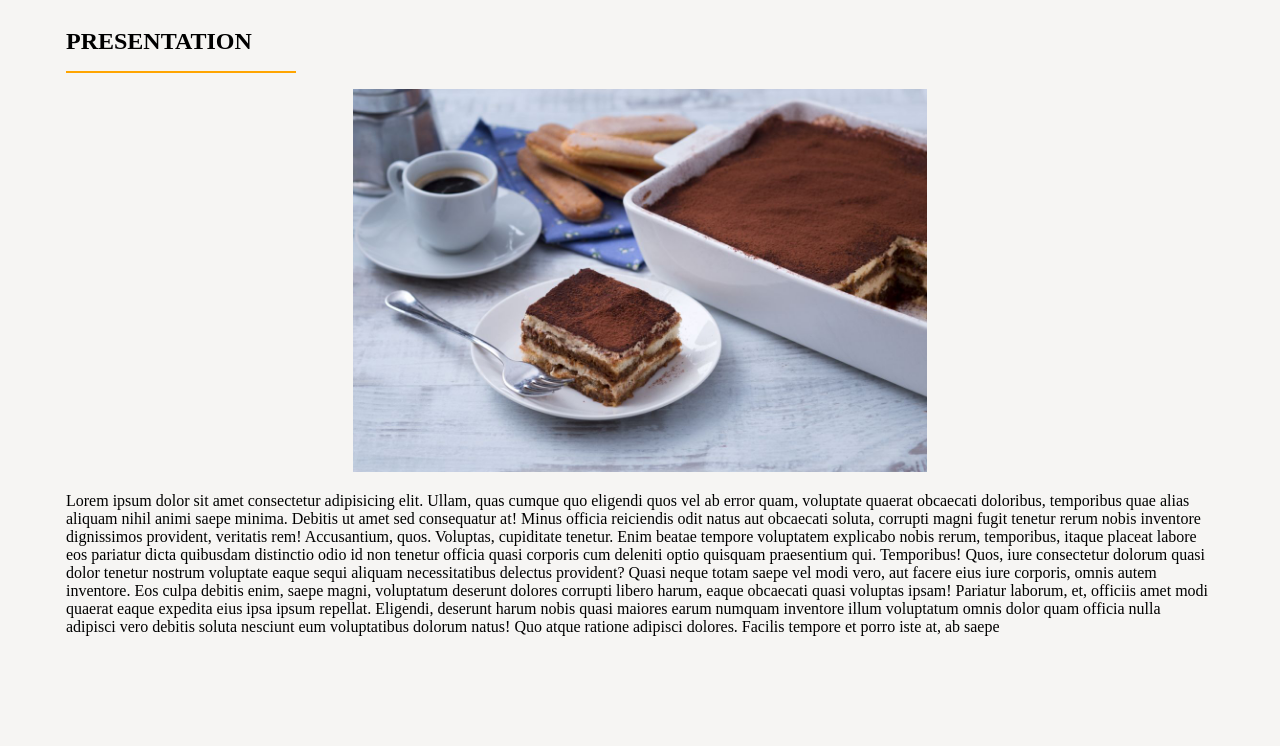
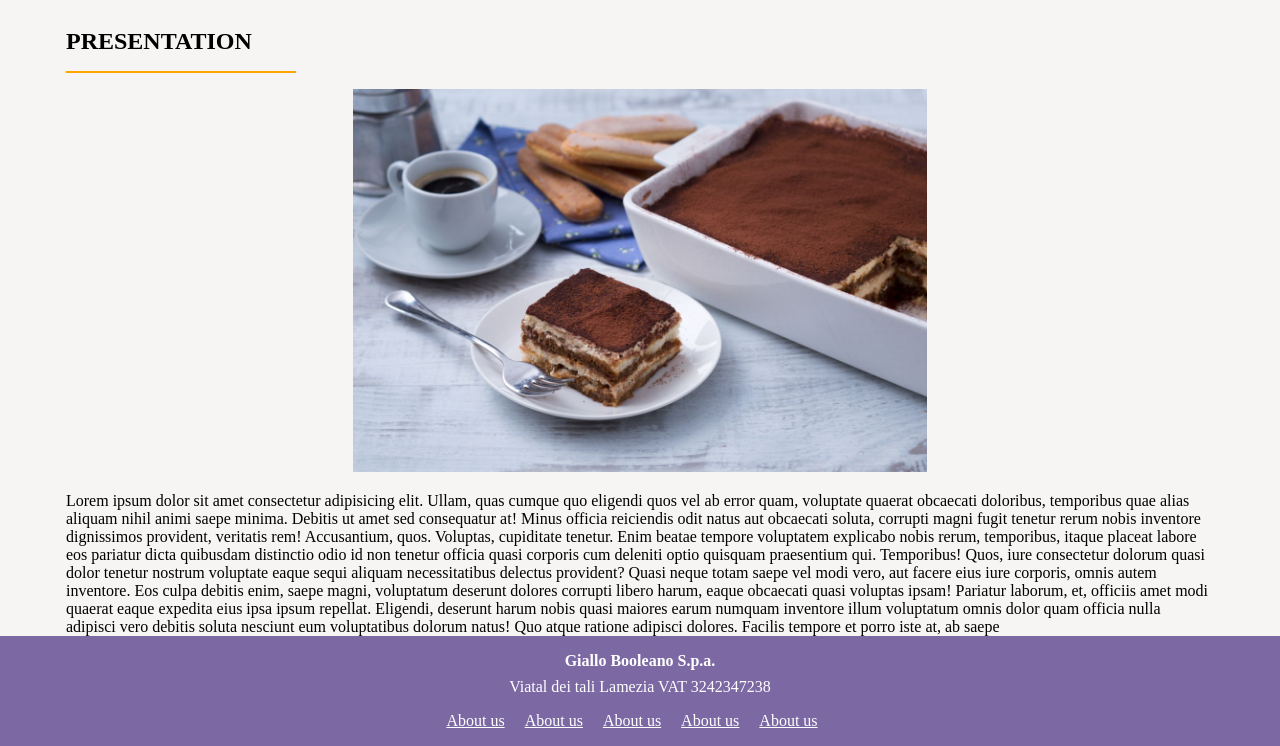
Before and after one commit to giuseppeesposito22/htmlcss-responsive-layout, a plain HTML site: page index.html in a window 1280 px wide. Shown: the part 872-1618 px from the top of the page. Before the commit the page ends 1508 px from the top, so only its background shows below. Drawn offline with Linux system fonts and the light colour scheme.

Commit message:
add footer

```diff
--- a/css/style.css
+++ b/css/style.css
@@ -143,3 +143,34 @@ body {
 .presentation h2 {
   margin-bottom: 1rem;
 }
+
+/* FOOTER */
+
+.page-footer {
+  background-color: #7c69a4;
+  color: white;
+  padding: 1rem 2rem;
+}
+
+.page-footer .container {
+  text-align: center;
+}
+
+.links {
+  flex-wrap: wrap;
+}
+
+.links li {
+  display: inline-block;
+  margin-right: 1rem;
+  margin-top: 1rem;
+}
+
+.links a {
+  text-decoration: underline;
+  color: white;
+}
+
+.page-footer h4 {
+  margin-bottom: 0.5rem;
+}
--- a/index.html
+++ b/index.html
@@ -113,6 +113,25 @@
       <!-- SECTION PRESENTATION -->
     </main>
     <!-- MAIN  -->
-    <footer></footer>
+
+    <!-- FOOTER  -->
+
+    <footer class="page-footer">
+      <div class="container">
+        <div class="company-info">
+          <h4>Giallo Booleano S.p.a.</h4>
+          <span>Viatal dei tali Lamezia VAT 3242347238</span>
+        </div>
+        <div class="links">
+          <ul>
+            <li><a href="#">About us</a></li>
+            <li><a href="#">About us</a></li>
+            <li><a href="#">About us</a></li>
+            <li><a href="#">About us</a></li>
+            <li><a href="#">About us</a></li>
+          </ul>
+        </div>
+      </div>
+    </footer>
   </body>
 </html>
```
